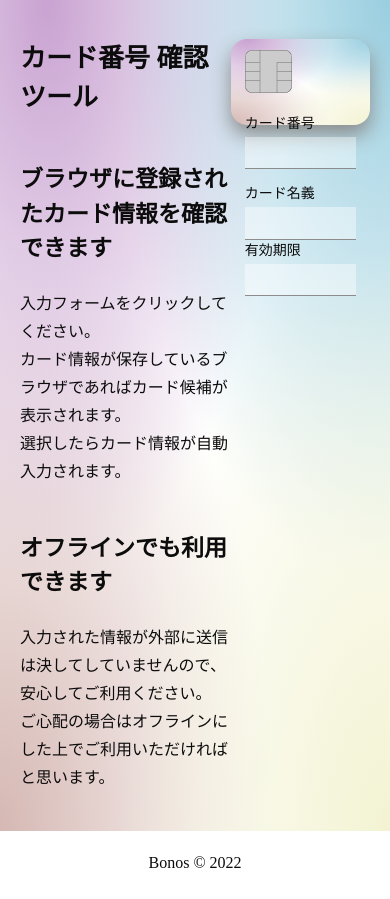
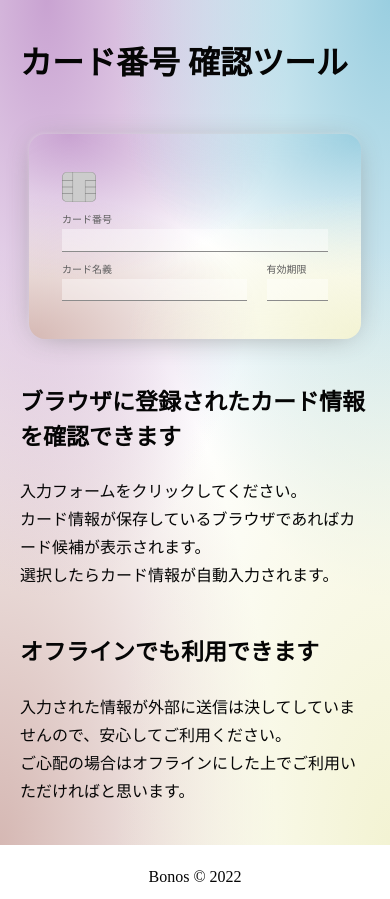
Before and after one commit to RyoheiTomiyama/pj-cardnumber-autocomplete, a Next.js app: page / in a window 390 px wide. Built offline with nearby package versions, Linux system fonts and the light colour scheme.

Commit message:
update responsive UI

```diff
--- a/components/Card/Card.module.css
+++ b/components/Card/Card.module.css
@@ -8,6 +8,9 @@
   position: absolute;
   top: 0;
   left: 0;
+  display: flex;
+  flex-direction: column;
+  justify-content: center;
   width: 100%;
   height: 100%;
   background-color: hsla(294, 0%, 100%, 1);
@@ -20,7 +23,7 @@
     radial-gradient(at 12% 0%, hsla(289, 34%, 73%, 1) 0px, transparent 50%),
     radial-gradient(at 0% 100%, hsla(8, 29%, 77%, 1) 0px, transparent 50%);
   border-radius: 16px;
-  box-shadow: 0 10px 20px var(--gray);
+  box-shadow: -1px -1px 6px -4px var(--white), 0 3px 30px -10px var(--gray);
   padding: 8% 10%;
   & img {
     width: calc(47 * 1em / 14);
@@ -35,14 +38,14 @@
   margin-top: 1em;
   & label {
     display: inline-block;
-    color: var(--black);
+    color: var(--gray-darker);
     font-size: 1em;
     margin-bottom: 0.2em;
   }
   & input {
     display: inline-block;
     font-size: 1.25em;
-    color: var(--black);
+    color: var(--gray-darkest);
     letter-spacing: 0.05em;
     min-width: 10px;
     width: 100%;
--- a/pages/Home.module.css
+++ b/pages/Home.module.css
@@ -11,14 +11,40 @@
     radial-gradient(at 0% 100%, hsla(8, 29%, 77%, 1) 0px, transparent 50%);
 }
 .heroInner {
-  display: flex;
+  display: grid;
+  grid-template-columns: 1fr;
+  grid-template-rows: auto auto auto;
+  grid-template-areas:
+    'title'
+    'card'
+    'content';
+  gap: min(60px, 12vw) 20px;
+  @media (--md) {
+    grid-template-columns: 1fr minmax(370px, 0.8fr);
+    grid-template-rows: auto auto;
+    grid-template-areas:
+      'title card'
+      'content card';
+    gap: 48px 20px;
+  }
+}
+.heroTitle {
+  grid-area: title;
+  font-size: 3.2rem;
+  color: var(--black);
+  @media (--lg) {
+    font-size: 3.8rem;
+  }
+  @media (--xl) {
+    font-size: 4.5rem;
+  }
+  @media (--xxl) {
+    font-size: 5.2rem;
+  }
 }
 .heroContent {
-  flex: 1 1 auto;
-  & h1 {
-    color: var(--black);
-    margin-bottom: 1em;
-  }
+  grid-area: content;
+
   & h2 {
     color: var(--black);
     margin-top: 2em;
@@ -28,13 +54,55 @@
     color: var(--black);
     line-height: 1.75;
   }
+  & :first-child {
+    margin-top: 0;
+  }
+  & :last-child {
+    margin-bottom: 0;
+  }
 }
 .heroCard {
-  flex: 1 1 400px;
-}
+  grid-area: card;
+  /* flex: 1 1 400px; */
+  width: 95%;
+  max-width: 380px;
+  justify-self: center;
 
-.card {
+  @media (--sm) {
+    width: 400px;
+    max-width: 400px;
+  }
+  @media (--md) {
+    justify-self: end;
+    width: 100%;
+    min-width: 400px;
+    max-width: 460px;
+    margin-top: 10vh;
+  }
+  @media (--xl) {
+    min-width: 520px;
+    max-width: 720px;
+  }
   @media (--xxl) {
     font-size: var(--size-4);
   }
 }
+
+.card {
+  font-size: 1rem;
+  @media (--xs) {
+    font-size: var(--size-7);
+  }
+  @media (--sm) {
+    font-size: var(--size-6);
+  }
+  @media (--md) {
+    right: -2.5em;
+  }
+  @media (--xl) {
+    font-size: var(--size-5);
+  }
+  @media (--xxl) {
+    font-size: var(--size-4);
+  }
+}
--- a/pages/index.tsx
+++ b/pages/index.tsx
@@ -17,8 +17,11 @@ export default function Home() {
       <div className={styles.hero}>
         <Section>
           <div className={styles.heroInner}>
+            <h1 className={styles.heroTitle}>カード番号 確認ツール</h1>
+            <div className={styles.heroCard}>
+              <Card className={styles.card} />
+            </div>
             <div className={styles.heroContent}>
-              <h1>カード番号 確認ツール</h1>
               <h2>ブラウザに登録されたカード情報を確認できます</h2>
               <p>
                 入力フォームをクリックしてください。
@@ -33,9 +36,6 @@ export default function Home() {
                 ご心配の場合はオフラインにした上でご利用いただければと思います。
               </p>
             </div>
-            <div className={styles.heroCard}>
-              <Card className={styles.card} />
-            </div>
           </div>
         </Section>
       </div>
--- a/styles/common/variables.css
+++ b/styles/common/variables.css
@@ -1,8 +1,8 @@
 :root {
   --white: #fff;
   --white-trasparent: #ffffff00;
-  --black: #0c0c0c;
-  --black-trasparent: #0c0c0c00;
+  --black: #050505;
+  --black-trasparent: #05050500;
   --gray-darkest: #333;
   --gray-darker: #5d5d5d;
   --gray: #8c8c8c;
@@ -11,7 +11,7 @@
 
   --coral: #ff6f61;
 
-  --wrap-width: 640px;
+  --wrap-width: 1000px;
   --section-width: 720px;
   --margin: 20px;
 
@@ -31,7 +31,7 @@
   --size-6: 1.4rem;
   --size-7: 1.2rem;
 
-  @media (--md) {
+  @media (--lg) {
     --size-1: 3rem;
     --size-2: 2.6rem;
     --size-3: 2.3rem;
@@ -41,7 +41,8 @@
     --size-7: 1.2rem;
   }
   @media (--lg) {
-    --wrap-width: 1200px;
+    --wrap-width: 1240px;
+    --margin: 5vw;
   }
 
   @media (--xl) {
@@ -56,11 +57,11 @@
     --size-7: 1.3rem;
   }
   @media (--xxl) {
-    --wrap-width: 1800px;
+    --wrap-width: 1500px;
   }
 }
-
-:root[theme='dark'] {
+@media (prefers-color-scheme: dark) {
+  :root {
     --background: var(--black);
     --background-trasparent: var(--black-trasparent);
     --background-block: var(--gray-darkest);
@@ -69,3 +70,4 @@
     --subtext-color: var(--gray-lighter);
     --disabled-color: var(--gray-darker);
   }
+}
```
Lines whose indentation alone changed are shown as unchanged.
